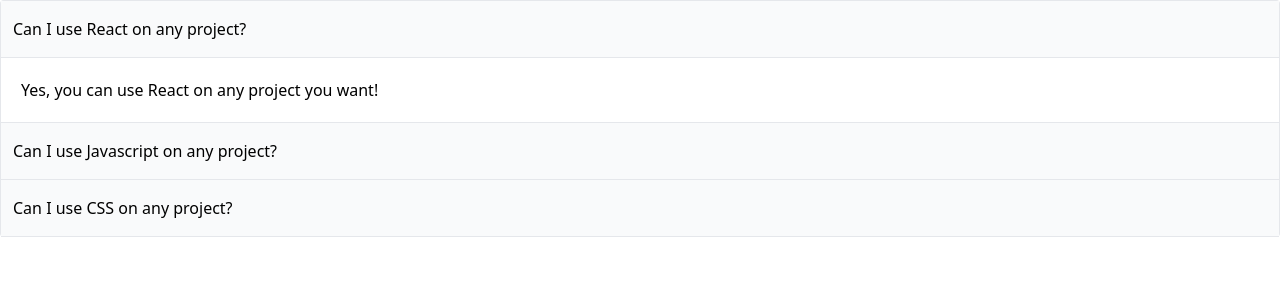
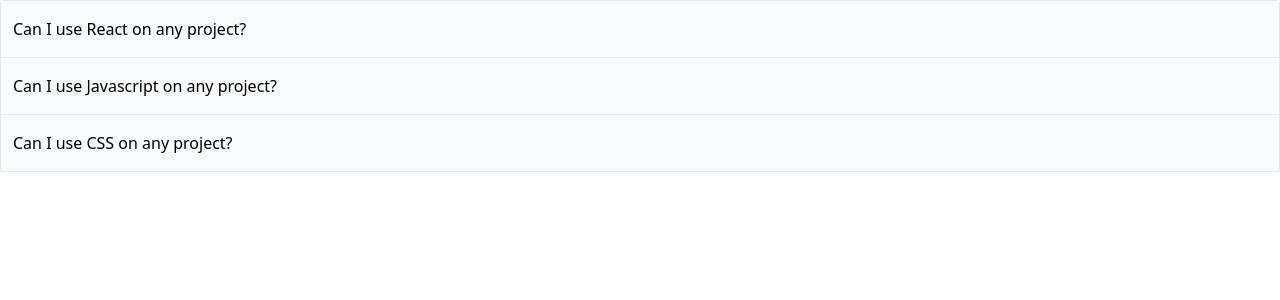
Before and after one commit to khazziro/routing, a React (Vite) app: page / in a window 1280 px wide. Shown: the top 300 px of the page. Built offline with nearby package versions, Linux system fonts and the light colour scheme; some icons are missing.

Commit message:
Add logic for the Accordion to be closed from the start

```diff
--- a/src/components/Accordion.jsx
+++ b/src/components/Accordion.jsx
@@ -2,10 +2,14 @@
 import { GoChevronDown, GoChevronLeft } from "react-icons/all.js";
 
 const Accordion = ({ items }) => {
-  const [expandedIndex, setExpandedIndex] = useState(0);
+  const [expandedIndex, setExpandedIndex] = useState(-1);
 
   const handleClick = (nextIndex) => {
-    setExpandedIndex(nextIndex);
+    if (nextIndex === expandedIndex) {
+      setExpandedIndex(-1);
+    } else {
+      setExpandedIndex(nextIndex);
+    }
   };
 
   const renderedItems = items.map((item, index) => {
```
